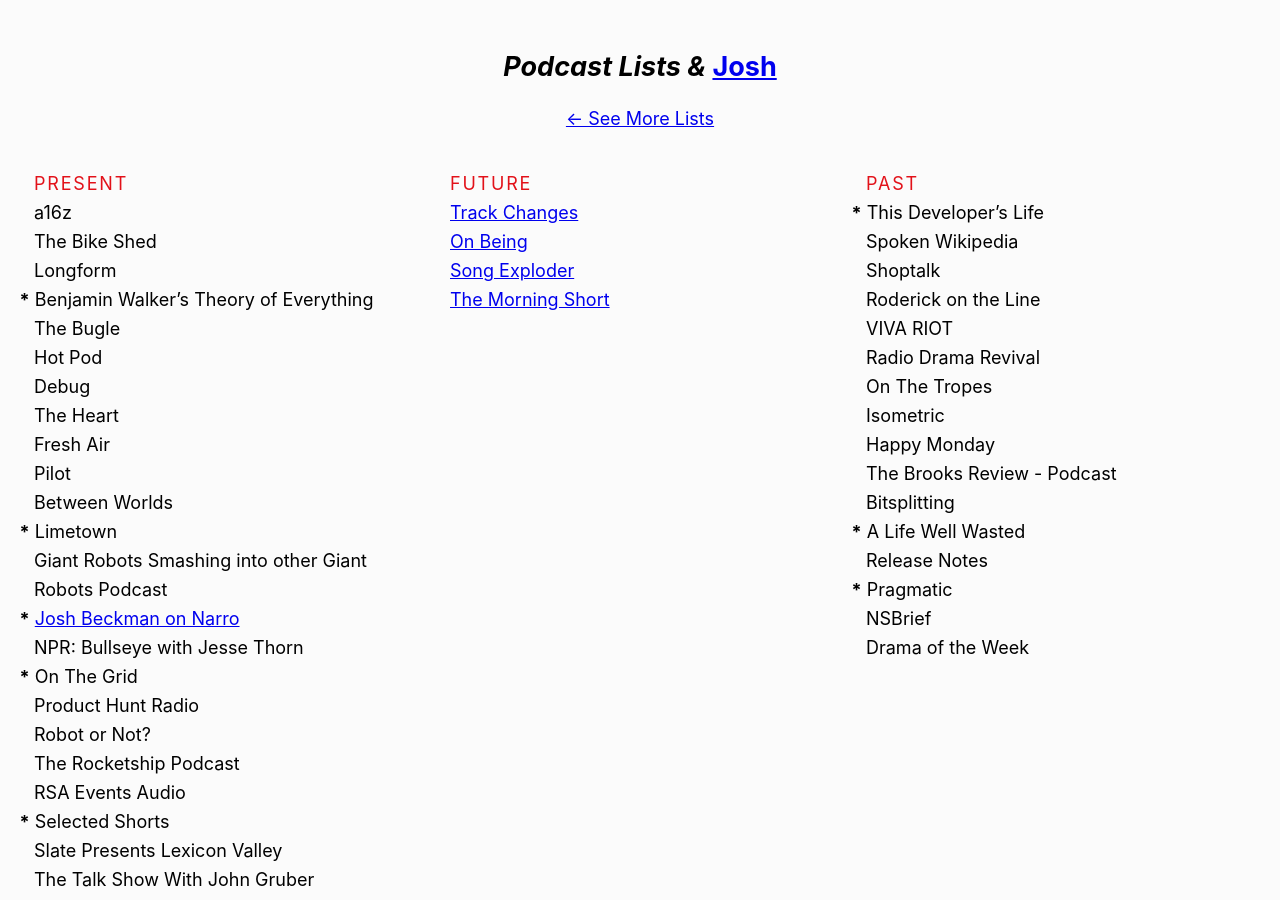
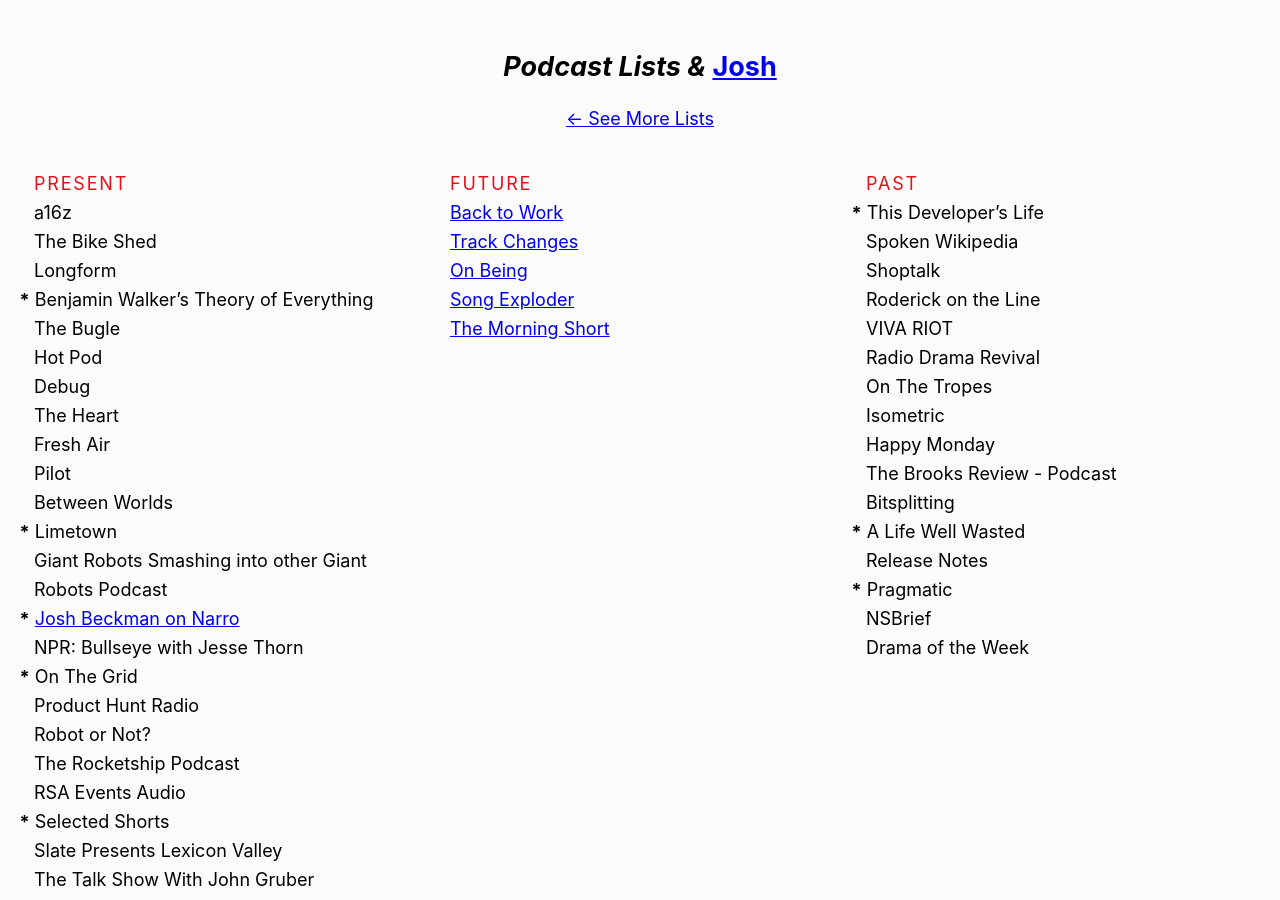
Before and after one commit to joshbeckman/andjosh.github.io, a Jekyll site: the page built from _lists/podcast-lists.md, in a window 1280 px wide and 900 px high. Built offline with Jekyll 4.4.1, drawn with Linux system fonts in a browser that asks for light colours.

Commit message:
Add podcast

```diff
--- a/_lists/podcast-lists.md
+++ b/_lists/podcast-lists.md
@@ -55,6 +55,7 @@
 - Hanselminutes
 
 <!-- list two -->
+- [Back to Work](http://5by5.tv/b2w)
 - [Track Changes](https://trackchanges.postlight.com)
 - [On Being](http://www.onbeing.org)
 - [Song Exploder](//songexploder.net)
```
